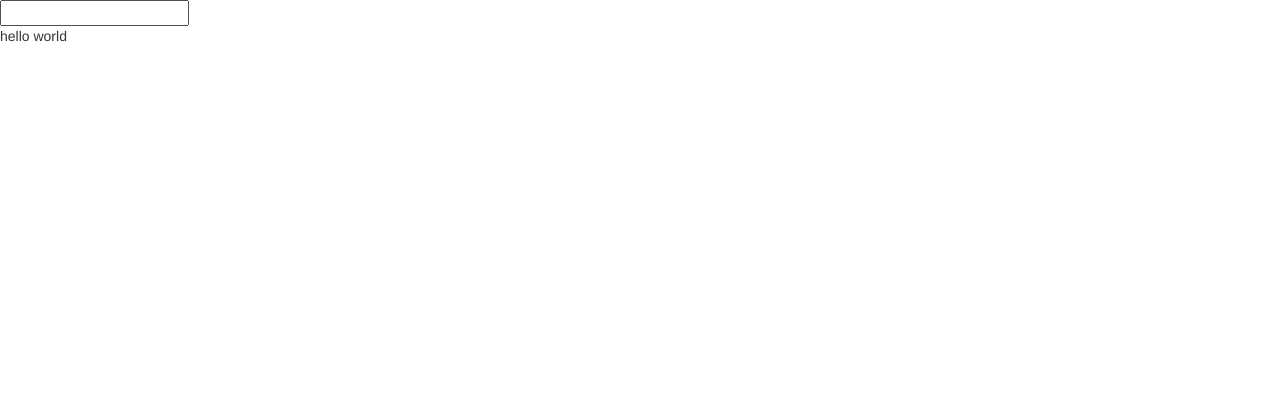
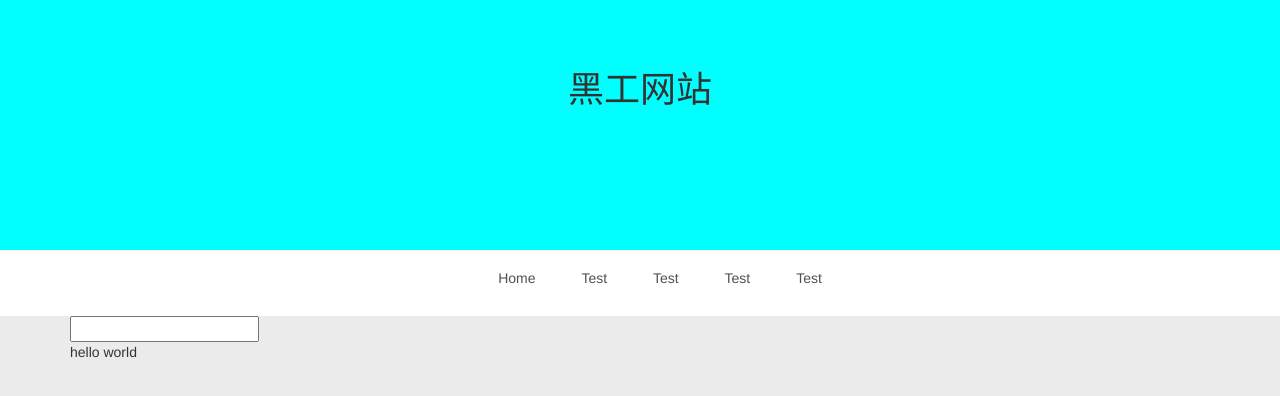
Before and after one commit to twchina/tw-community, a website: page index.html in a window 1280 px wide. Drawn offline with nearby package versions, Linux system fonts and the light colour scheme.

Commit message:
basic framework. have header and navibar now

```diff
--- /dev/null
+++ b/css/main.css
@@ -0,0 +1,37 @@
+a{
+    text-decoration: none;
+}
+
+a:hover {
+    text-decoration: none;
+}
+
+body{
+    background-color: #EBEBEB;
+}
+
+.main-header {
+    height: 250px;
+    background-color: cyan;
+    text-align: center;
+    padding: 50px 0;
+}
+
+.main-navigation {
+    text-align: center;
+    background-color: white;
+}
+
+.main-navigation li {
+    display: inline-block;
+}
+
+.main-navigation .menu li a {
+    color: #505050;
+    line-height: 4em;
+    display: block;
+    padding: 0 21px;
+}
+.main-navigation .menu li a:hover {
+    color: blue;;
+}
--- a/index.html
+++ b/index.html
@@ -4,14 +4,36 @@
     <meta charset="UTF-8">
     <title>黑工网站</title>
     <link rel="stylesheet" href="lib/components/bootstrap/dist/css/bootstrap.css"/>
+    <link rel="stylesheet" href="css/main.css"/>
 </head>
 <body ng-app="App">
+<header class="main-header">
+    <div class="container">
+        <div class="row">
+            <h1>黑工网站</h1>
+        </div>
+    </div>
+</header>
 
-<div ng-controller="MainController">
-    <input type="text" ng-model="hello"/>
-    <p>hello world {{hello}}</p>
+<nav class="main-navigation">
+    <div class="container">
+        <ul class="menu">
+            <li><a href="">Home</a></li>
+            <li><a href="">Test</a></li>
+            <li><a href="">Test</a></li>
+            <li><a href="">Test</a></li>
+            <li><a href="">Test</a></li>
+        </ul>
+    </div>
+</nav>
+<div class="container">
+    <div ng-controller="MainController">
+        <input type="text" ng-model="hello"/>
+
+        <p>hello world {{hello}}</p>
+    </div>
 </div>
-
+<div class="foo"></div>
 <script src="lib/components/angular/angular.js"></script>
 <script src="js/main-controller.js"></script>
 </body>
```
